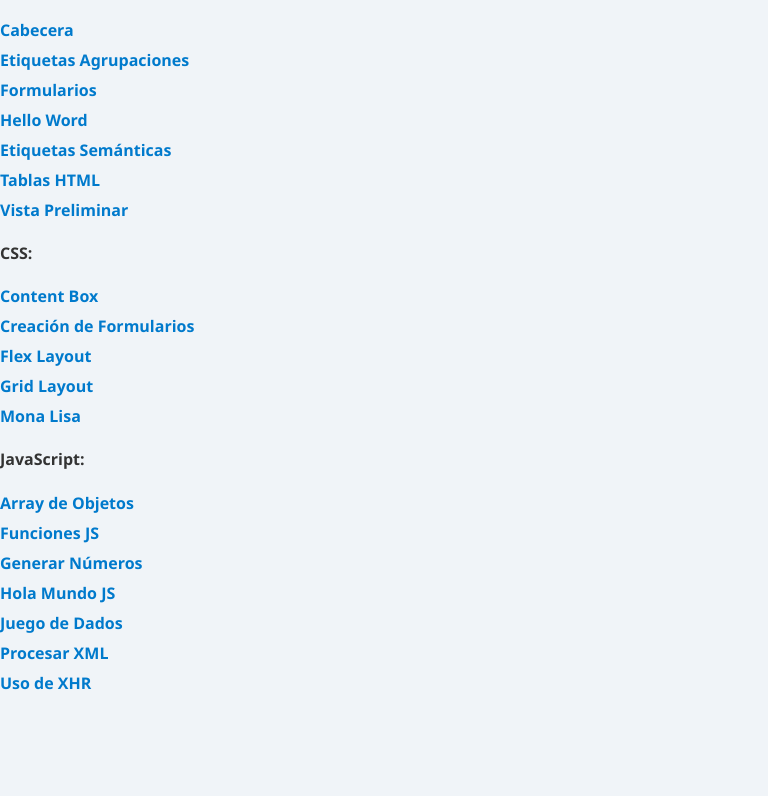
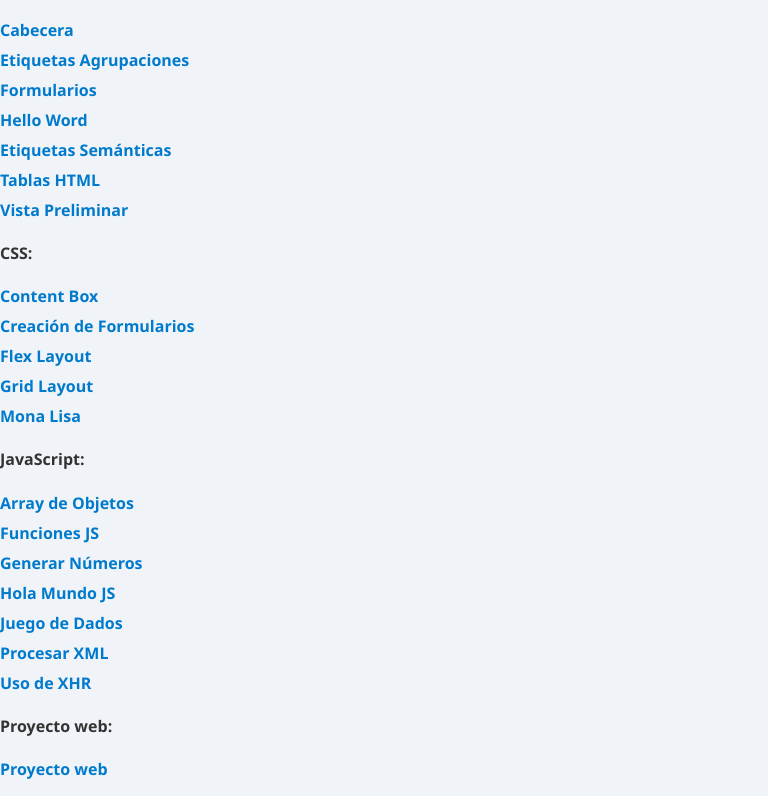
Before and after one commit to KevinMxcs/EjerciciosWebI6B, a plain HTML site: page index.html in a window 1280 px wide. Shown: the part 89-885 px from the top of the page, without its empty margins (0-768 px from the left). Before the commit the page ends 800 px from the top, so only its background shows below. Drawn offline with Linux system fonts and the light colour scheme.

Commit message:
Update index.html

```diff
--- a/index.html
+++ b/index.html
@@ -43,6 +43,12 @@
         <li><a href="./EjerciciosJS/usoxhr/index.html">Uso de XHR</a></li>
       </ul>
     </li>
+        <li>
+      <h4>Proyecto web:</h4>
+      <ul>
+        <li><a href="https://ricardofranciscorangel.github.io/ProyectoFinalProgWeb/HTML/Index.html#" target= "_blank">Proyecto web</a></li>
+      </ul>
+    </li>
   </ul>
 </body>
 </html>
```
